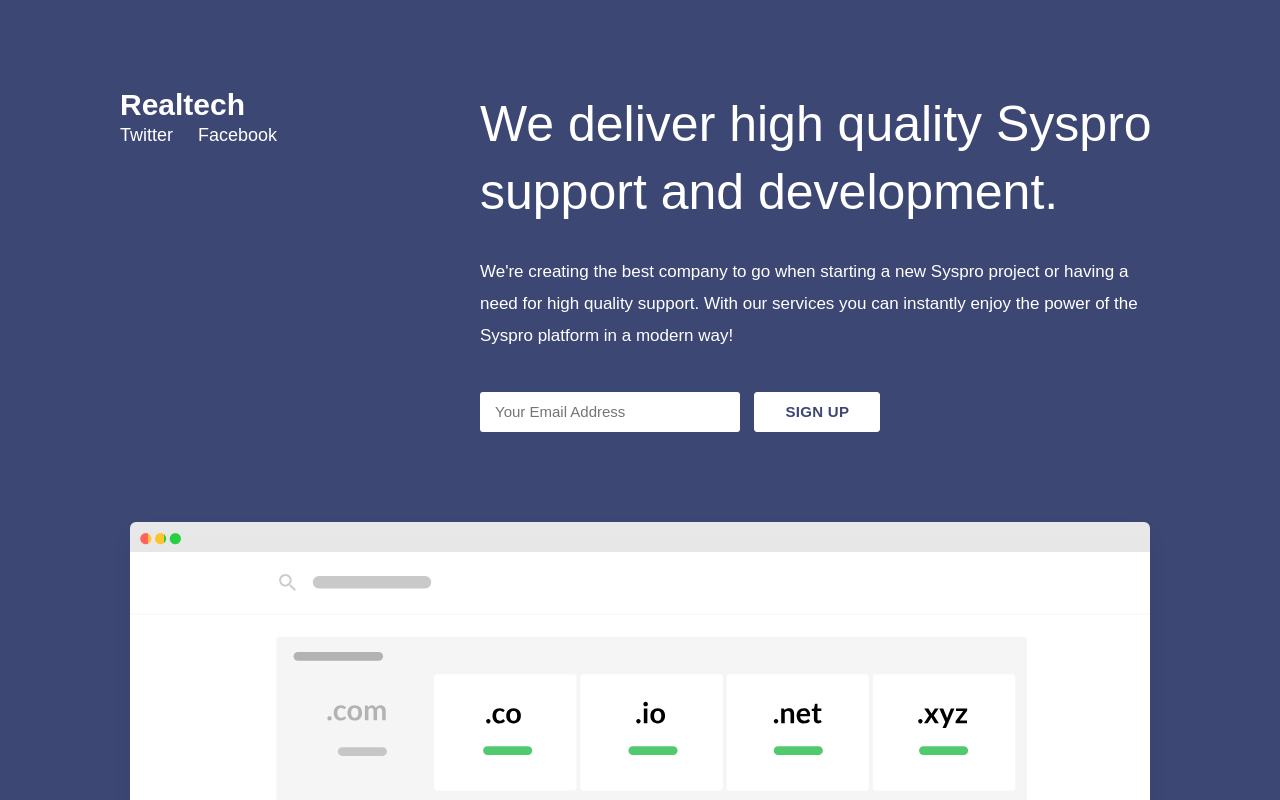
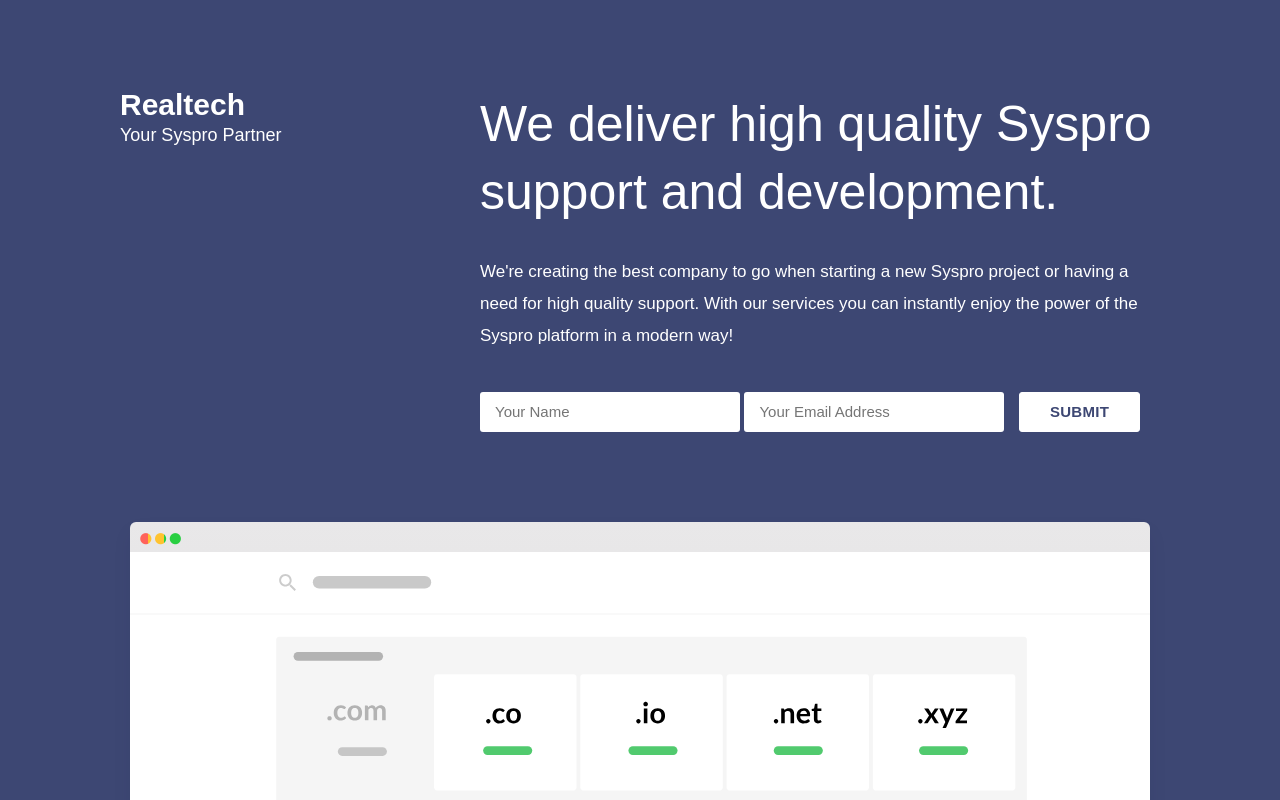
Before and after one commit to koenvb/koenvb.github.io, a plain HTML site: page index.html in a window 1280 px wide. Shown: the top 800 px of the page. Drawn offline with Linux system fonts and the light colour scheme.

Commit message:
added email form

```diff
--- a/index.html
+++ b/index.html
@@ -1,7 +1,7 @@
 <html>
 <head>
   <title>
-    Launchaco - Name a Business.
+    Syspro Support - Realtech
   </title>
   <meta charSet="utf-8">
   <meta name="viewport" content="width=device-width,initial-scale=1">
@@ -19,10 +19,7 @@
       </div>
       <div>
         <a class="nav-link" href="#">
-          Twitter
-        </a>
-        <a class="nav-link" href="#">
-          Facebook
+          Your Syspro Partner
         </a>
       </div>
     </div>
@@ -34,10 +31,14 @@
         We're creating the best company to go when starting a new Syspro project or having a need for high quality support. With our services you can instantly enjoy the power of the Syspro platform in a modern way!
       </h2>
       <div class="ctas">
-        <input class="ctas-input" type="text" placeholder="Your Email Address">
-        <button class="ctas-button">
-          Sign Up
-        </button>
+        <form action="https://formspree.io/koen.vanbesien+sysprosupport@gmail.com"
+      method="POST">
+          <input class="ctas-input" type="text"  name="name" placeholder="Your Name">
+          <input class="ctas-input" type="text"  name="_replyto" placeholder="Your Email Address">
+          <button class="ctas-button" type="submit" value="Send">
+           Submit
+          </button>
+        </form>
       </div>
     </div>
   </div>
@@ -137,10 +138,13 @@
         Instant high quality Syspro support and project development.
       </h5>
       <div class="ctas">
-        <input class="ctas-input" type="text" placeholder="Your Email Address">
-        <button class="ctas-button">
-          Sign Up
-        </button>
+        <form action="https://formspree.io/koen.vanbesien+sysprosupport@gmail.com"
+      method="POST">
+          <input class="ctas-input" type="text"  name="_replyto" placeholder="Your Email Address">
+          <button class="ctas-button" type="submit" value="Send">
+           Get in contact!
+          </button>
+        </form>
       </div>
     </div>
   </div>
```
